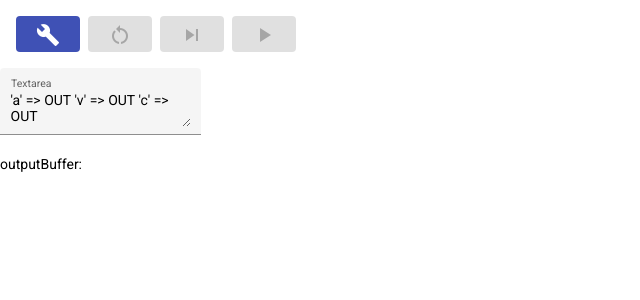
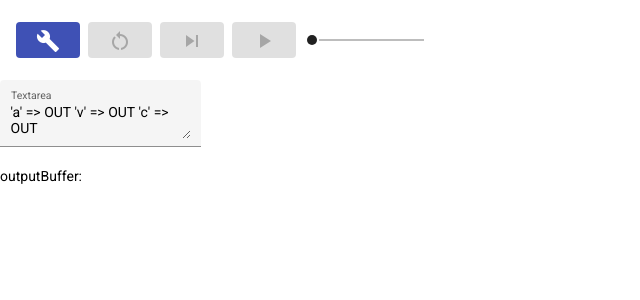
Before and after one commit to stopnoanime/16TTAC-web, an Angular app: page / in a window 1280 px wide. Shown: the top 300 px of the page, without its empty margins (0-640 px from the left). Built offline with nearby package versions, Linux system fonts and the light colour scheme; what 16ttac-sim would draw is missing.

Commit message:
Variable execution speed

```diff
--- a/src/app/app.component.html
+++ b/src/app/app.component.html
@@ -1,4 +1,4 @@
-<div class="flex gap-2 p-4">
+<div class="flex gap-2 p-4 items-center">
   <button
     mat-flat-button
     color="primary"
@@ -18,6 +18,7 @@
   >
     <mat-icon>restart_alt</mat-icon>
   </button>
+
   <button
     mat-flat-button
     color="primary"
@@ -27,6 +28,7 @@
   >
     <mat-icon>skip_next</mat-icon>
   </button>
+
   <button
     mat-flat-button
     color="primary"
@@ -37,6 +39,19 @@
     <mat-icon *ngIf="!sim.simRunning">play_arrow</mat-icon>
     <mat-icon *ngIf="sim.simRunning">stop</mat-icon>
   </button>
+
+  <mat-slider
+    min="1"
+    max="60"
+    value="1"
+    thumbLabel
+    color="primary"
+    [displayWith]="formatSliderLabel"
+    [disabled]="!wasCompiled"
+    (input)="sliderChange($event.value!)"
+  >
+    <input matSliderThumb />
+  </mat-slider>
 </div>
 
 <mat-form-field appearance="fill">
--- a/src/app/app.component.ts
+++ b/src/app/app.component.ts
@@ -13,4 +13,12 @@ export class AppComponent implements OnInit {
   sourceCode = `'a' => OUT 'v' => OUT 'c' => OUT`;
 
   ngOnInit() {}
+
+  formatSliderLabel(value: number): string {
+    return `${value}Hz`;
+  }
+
+  sliderChange(freq: number) {
+    this.sim.simTimeout = 1000 / freq;
+  }
 }
--- a/src/app/app.module.ts
+++ b/src/app/app.module.ts
@@ -9,6 +9,7 @@ import { FormsModule } from '@angular/forms';
 import { MatFormFieldModule } from '@angular/material/form-field';
 import { MatInputModule } from '@angular/material/input';
 import { MatTooltipModule } from '@angular/material/tooltip';
+import { MatSliderModule } from '@angular/material/slider';
 
 @NgModule({
   declarations: [AppComponent],
@@ -21,6 +22,7 @@ import { MatTooltipModule } from '@angular/material/tooltip';
     MatFormFieldModule,
     MatInputModule,
     MatTooltipModule,
+    MatSliderModule,
   ],
   providers: [],
   bootstrap: [AppComponent],
--- a/src/app/sim.service.ts
+++ b/src/app/sim.service.ts
@@ -7,6 +7,10 @@ import { Subscription, timer } from 'rxjs';
 })
 export class SimService {
   public outputBuffer: string = '';
+  public simTimeout: number = 1000;
+  public get simRunning() {
+    return this._simRunning;
+  }
 
   private parser = new Parser();
   private compiler = new Compiler();
@@ -16,9 +20,6 @@ export class SimService {
   });
 
   private _simRunning = false;
-  public get simRunning() {
-    return this._simRunning;
-  }
   private simRunningSubscription!: Subscription;
 
   constructor() {}
@@ -54,6 +55,8 @@ export class SimService {
     if (!this._simRunning) return;
     this.singleStep();
 
-    this.simRunningSubscription = timer(1000).subscribe(() => this.runLoop());
+    this.simRunningSubscription = timer(this.simTimeout).subscribe(() =>
+      this.runLoop()
+    );
   }
 }
```
